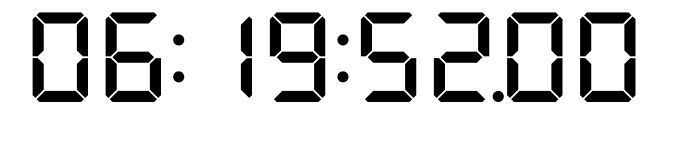
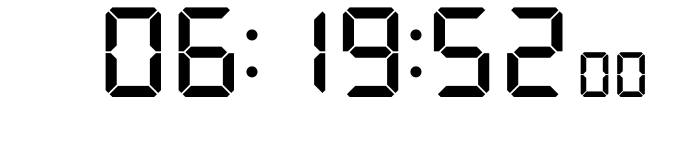
Before and after one commit to Cacaonib2020/TimeSignal_on_the_web, a website: page index.html in a window 1280 px wide. Shown: the whole page, without its empty margins (306-982 px from the left). Drawn offline with Linux system fonts and the light colour scheme.

Commit message:
dsec配置変更

```diff
--- a/index.html
+++ b/index.html
@@ -1,12 +1,18 @@
 <!DOCTYPE html>
 <html lang="ja">
+
 <head>
     <link rel="stylesheet" href="style.css">
     <meta charset="utf-8" />
     <title>clock</title>
 </head>
+
 <body>
+    <div class="main">
         <div class="clock"></div>
+        <div class="dsec"></div>
         <script src="script.js"></script>
+    </div>
 </body>
+
 </html>
--- a/script.js
+++ b/script.js
@@ -4,32 +4,54 @@ let last = new Date();
 const sinelow = new Audio('./Tone/500hz.wav');
 const sinemid = new Audio('./Tone/1000hz.wav');
 const sinehigh = new Audio('./Tone/2000hz.wav');
+let voices = [];
+window.speechSynthesis.onvoiceschanged = () => {
+  voices = window.speechSynthesis.getVoices().filter((v) => v.lang === 'ja-JP');
+  console.log(voices);  // 利用可能な音声リストを確認できます
+};
 
-function PlayAnnounce(TIME){
+
+function PlayAnnounce(TIME) {
+  const getVoices = () => {
+    return speechSynthesis.getVoices().filter((v) => v.voiceURI === 'Google 日本語');
+  }
+  voices = getVoices();
+  console.log(voices);
+
   const H = TIME.getHours();
   const M = TIME.getMinutes();
   const S = TIME.getSeconds();
+  // Google 日本語の音声を取得
+  let voice = voices.find(v => v.voiceURI === 'Google 日本語');
+
+  // Google 日本語が見つからない場合、最初の音声を使用
+  if (!voice) {
+    voice = voices[0];
+  }
+
   let announce = new SpeechSynthesisUtterance();
-  if(H==11&&M==59&&S>=50){
-    announce = new SpeechSynthesisUtterance(`正午をお知らせします`);
+  announce.voice = voice;
+  announce.rate = 1;
+  if (H == 11 && M == 59 && S >= 50) {
+    announce = new SpeechSynthesisUtterance(`正午、を、お知らせします`);
   }
-  else if(M==59&&S>=50){
-    const ampm = H<12 ? '午前' : '午後';
-    announce = new SpeechSynthesisUtterance(`${ampm}${(H+1)%12}時ちょうどをお知らせします`);
+  else if (M == 59 && S >= 50) {
+    const ampm = H < 12 ? '午前' : '午後';
+    announce = new SpeechSynthesisUtterance(`${ampm}$、{(H+1)%12}時、ちょうど、を、お知らせします`);
   }
-  else if(S>=50){
-    const ampm = H<12 ? '午前' : '午後';
-    announce = new SpeechSynthesisUtterance(`${ampm}${H}時${M+1}分ちょうどをお知らせします`);
+  else if (S >= 50) {
+    const ampm = H < 12 ? '午前' : '午後';
+    announce = new SpeechSynthesisUtterance(`${ampm}、${H}時、${M + 1}分、ちょうど、を、お知らせします`);
   }
-  else{
-    const ampm = H<12 ? '午前' : '午後';
-    const T = (S/10+1)*10;
-    announce = new SpeechSynthesisUtterance(`${ampm}${H}時${M}分${T}秒をお知らせします`);
+  else {
+    const ampm = H < 12 ? '午前' : '午後';
+    const T = (S / 10 + 1) * 10;
+    announce = new SpeechSynthesisUtterance(`${ampm}、${H}時、${M}分、${T}秒、を、お知らせします`);
   }
   speechSynthesis.speak(announce);
 }
 
-function displayTime(){
+function displayTime() {
   const pad2Zero = value => value.toString().padStart(2, '0');
   const pad3Zero = value => value.toString().padStart(3, '0');
   const now = new Date();
@@ -39,22 +61,24 @@ function displayTime(){
   const dsecond = pad3Zero(now.getMilliseconds()).slice(0, 2);
 
 
-  if(now.getSeconds()!==last.getSeconds()){
+  if (now.getSeconds() !== last.getSeconds()) {
     last = now;
-    if(now.getSeconds()%10==0){
+    if (now.getSeconds() % 10 == 0) {
       sinemid.play();
       PlayAnnounce(now);
     }
-    else if(now.getSeconds()%30>=27){
+    else if (now.getSeconds() % 30 >= 27) {
       sinelow.play();
     }
-    else{
+    else {
       sinehigh.play();
     }
   }
 
-  const currentTime = `${hour}:${minute}:${second}.${dsecond}`;
+  const currentTime = `${hour}:${minute}:${second}`;
+  const decisecond = `${dsecond}`
   document.querySelector('.clock').textContent = currentTime;
+  document.querySelector('.dsec').textContent = decisecond;
 }
 
 setInterval(displayTime, 8);
--- a/style.css
+++ b/style.css
@@ -1,11 +1,45 @@
-@font-face{
+@font-face {
   font-family: 'ClockFont';
   src: url('Fonts/DSEG7Classic.ttf');
 }
 
 
-body{
+body {
   font-family: 'ClockFont';
-  font-size: clamp(20px,7vw,100px);
   text-align: center;
 }
+
+.main {
+  position: relative;
+  align-items: center;
+}
+
+.clock {
+  display: inline-block;
+  width: auto;
+  height: auto;
+  font-size: clamp(20px, 7vw, 100px);
+  /* HH:MM:SSのサイズ */
+  /* background-color: aqua; */
+  line-height: 1;
+  /* 行の高さを調整 */
+}
+
+.dsec {
+  display: inline-block;
+  width: auto;
+  height: auto;
+  /* background-color: burlywood; */
+  font-size: clamp(10px, 3.5vw, 50px);
+  /* HH:MM:SSの半分のサイズ */
+  line-height: 1;
+  /* 行の高さを調整 */
+
+  position: absolute;
+  /* 絶対位置指定 */
+  float: right;
+  bottom: 0;
+  /* 下端を揃える */
+  margin-left: 5px;
+  /* 少し余白を追加 */
+}
```
Lines whose indentation alone changed are shown as unchanged.
